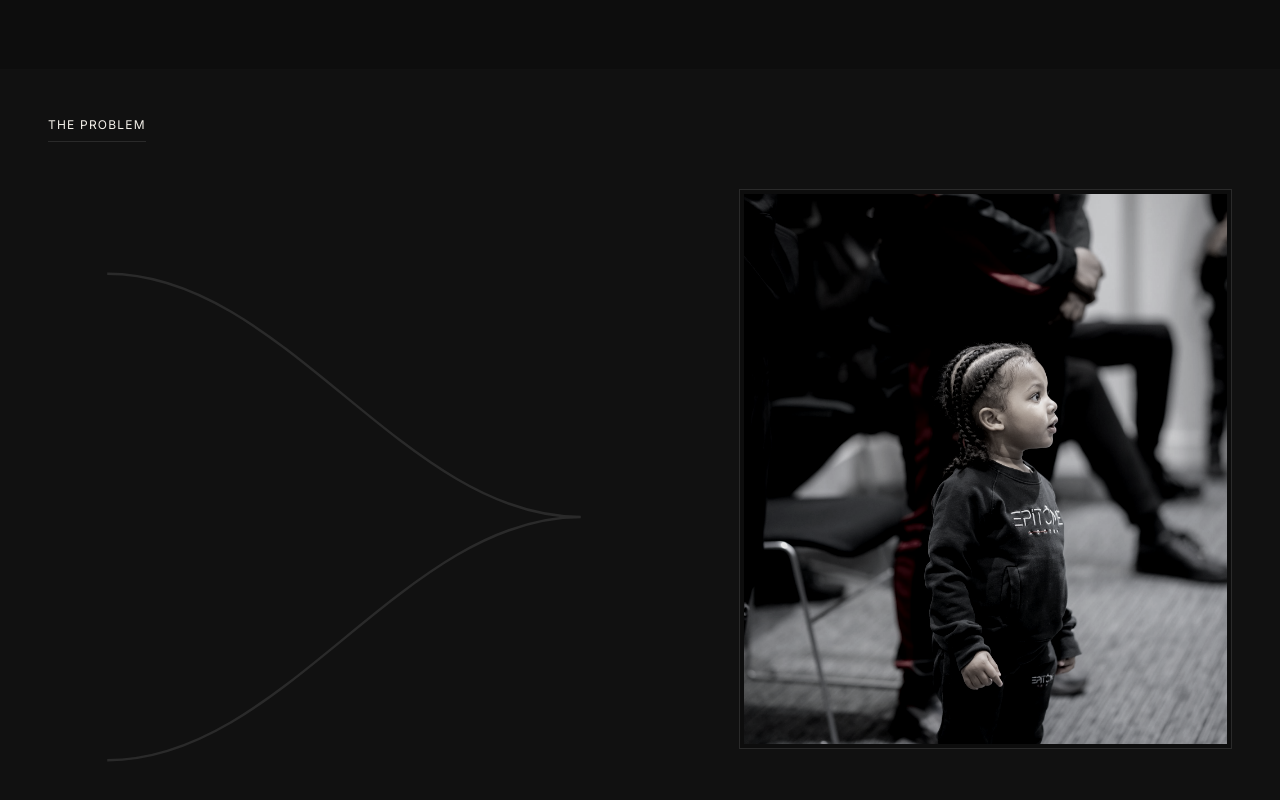
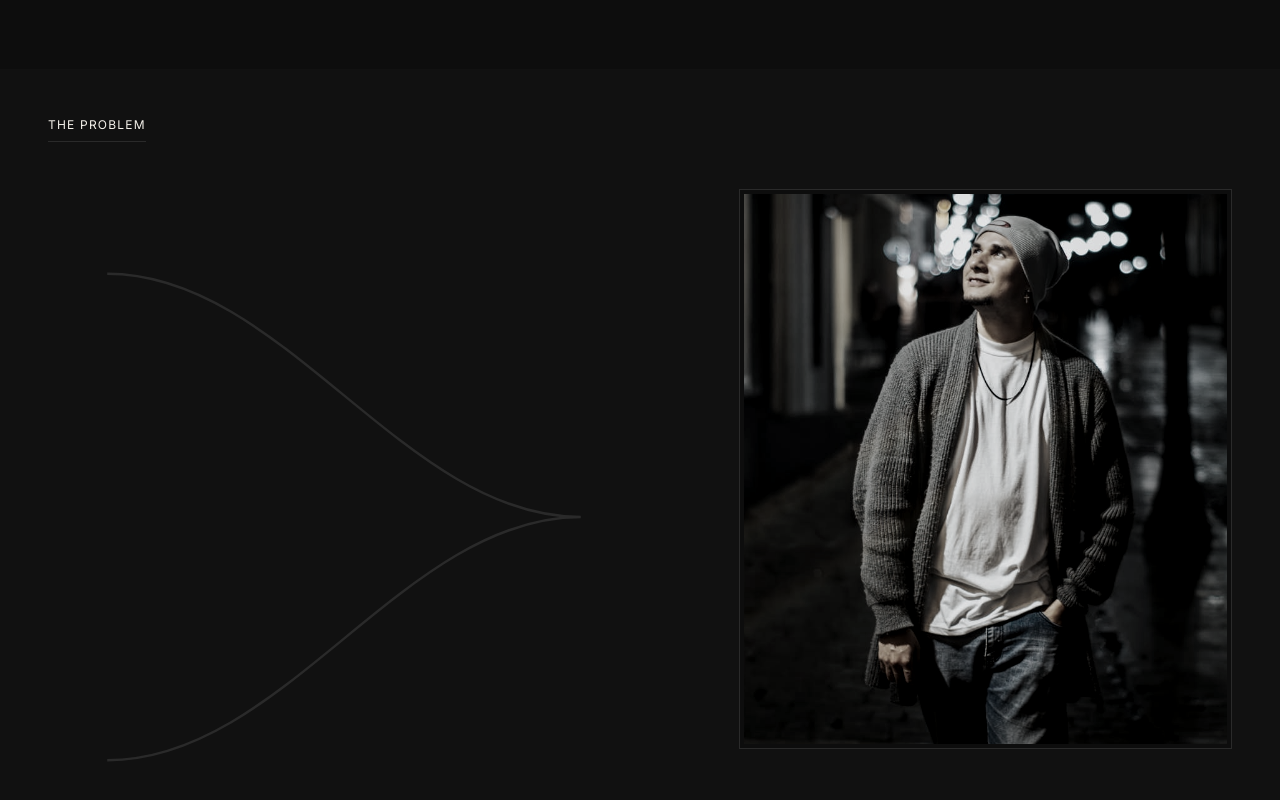
Before and after one commit to ahkicafe-hash/foreverfamily, a website: page index.html in a window 1280 px wide. Shown: the part 1686-2486 px from the top of the page. Drawn offline with nearby package versions, Linux system fonts and the light colour scheme.

Commit message:
Replace baby image in Problem section with urban youth photo
Co-Authored-By: Claude Sonnet 4.6 <noreply@anthropic.com>

```diff
--- a/index.html
+++ b/index.html
@@ -269,7 +269,7 @@
             </div>
 
             <div class="w-full md:w-5/12 h-[50vh] md:h-[70vh] relative mt-12 md:mt-0 problem-image-container overflow-hidden border border-stone">
-                <img src="images/about-1.jpg" class="w-full h-full object-cover doc-style problem-img absolute inset-0 transform scale-110" alt="Youth Violence">
+                <img src="images/problem-1.jpg" class="w-full h-full object-cover doc-style problem-img absolute inset-0 transform scale-110" alt="Youth Violence">
                 <img src="images/about-2.jpg" class="w-full h-full object-cover doc-style problem-img absolute inset-0 transform scale-110 opacity-0" alt="Exploitation">
                 <img src="images/contact.jpg" class="w-full h-full object-cover doc-style problem-img absolute inset-0 transform scale-110 opacity-0" alt="Broken Foundations">
                 <div class="absolute inset-0 border-4 border-[#0d0d0d] pointer-events-none z-10"></div>
```
Also changed, not shown: images/problem-1.jpg (added).
